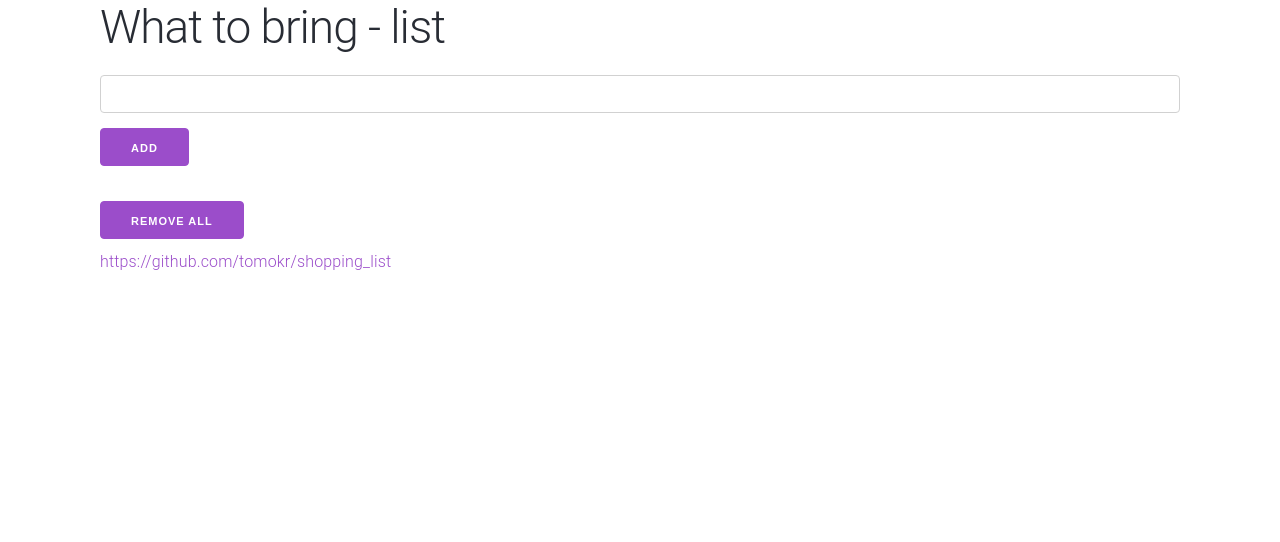
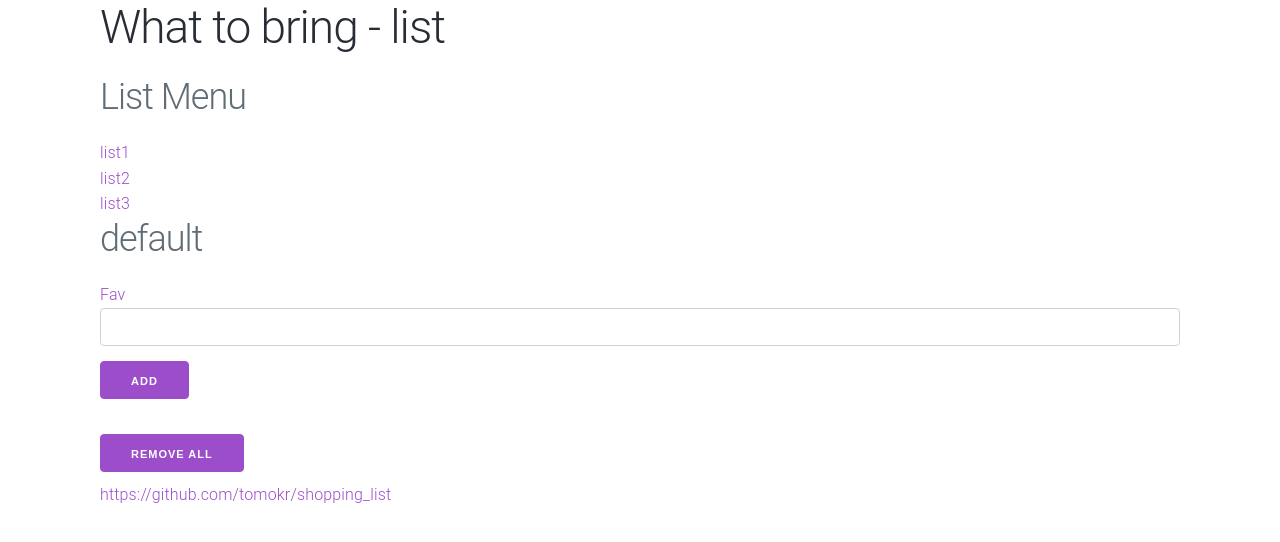
Before and after one commit to tomokr/what_to_bring, a React (Create React App) app: page / in a window 1280 px wide. Shown: the top 542 px of the page. Built offline with nearby package versions, Linux system fonts and the light colour scheme.

Commit message:
Add some components

```diff
--- a/src/App.tsx
+++ b/src/App.tsx
@@ -1,15 +1,30 @@
-import React, { Fragment } from "react";
+import React, { Fragment, useState } from "react";
 import "./App.css";
 import "milligram";
 import ListPage from "./components/pages/ListPage";
+import ListMenu from "./components/atoms/ListMenu";
 
 function App() {
+
+  const listItems = [
+    'list1',
+    'list2',
+    'list3'
+  ]
+  const [title, setTitle] = useState<string>('default');
+  const menuClicked = (event: React.MouseEvent<HTMLElement>) => {
+    setTitle(event.currentTarget.className);
+  }
 
   return (
     <Fragment>
       <div className="container">
         <h1 className="title">What to bring - list</h1>
-       <ListPage />
+        <h2>List Menu</h2>
+        {listItems.map((list) =>
+        <ListMenu listName={list} onClick={menuClicked} className={list}/>
+        )}
+       <ListPage listName={title}/>
         <br />
         <a href="https://github.com/tomokr/shopping_list">
           https://github.com/tomokr/shopping_list
--- /dev/null
+++ b/src/components/atoms/FavButton.tsx
@@ -0,0 +1,21 @@
+import React from 'react';
+
+interface Props {
+    onClick?: any;
+    className?: string;
+}
+
+const FavButton : React.FC<Props> = ({
+    onClick,
+    className,
+    ...props
+  }: Props) => {
+    return (
+    <>
+        <a href="#" onClick={onClick} className={className}>Fav</a><br />
+    </>
+    );
+
+};
+
+export default FavButton;
--- /dev/null
+++ b/src/components/atoms/ListMenu.tsx
@@ -0,0 +1,23 @@
+import React from 'react';
+
+interface Props {
+    listName: string;
+    onClick?: any;
+    className?: string;
+}
+
+const ListMenu : React.FC<Props> = ({
+    listName,
+    onClick,
+    className,
+    ...props
+  }: Props) => {
+    return (
+    <>
+        <a href="#" onClick={onClick} className={className}>{listName}</a><br />
+    </>
+    );
+
+};
+
+export default ListMenu;
--- a/src/components/pages/ListPage.tsx
+++ b/src/components/pages/ListPage.tsx
@@ -1,6 +1,14 @@
 import React, { useState }  from 'react';
+import FavButton from '../atoms/FavButton';
 
-const ListPage = () => {
+interface Props {
+    listName:string,
+}
+
+const ListPage: React.FC<Props> = ({
+    listName,
+    ...props
+  }: Props) => {
     const [items, setItems] = useState<string[]>([]);
     const [inputValue, setInputValue] = useState("");
 
@@ -16,6 +24,8 @@ const ListPage = () => {
     }
     return (
     <>
+    <h2>{listName}</h2>
+    <FavButton />
         <div className="ShoppingListMain">
           <div className="header">
             <form onSubmit={handleChange}>
```
